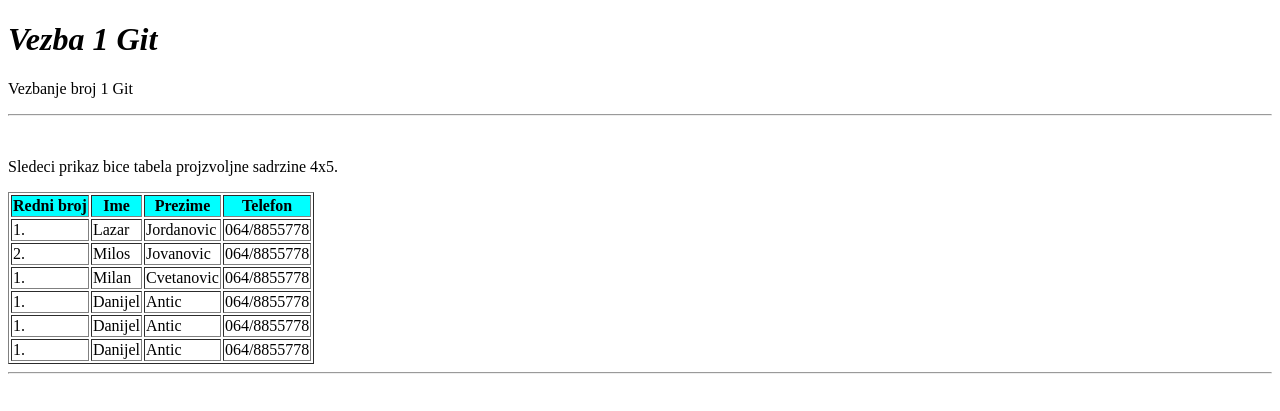
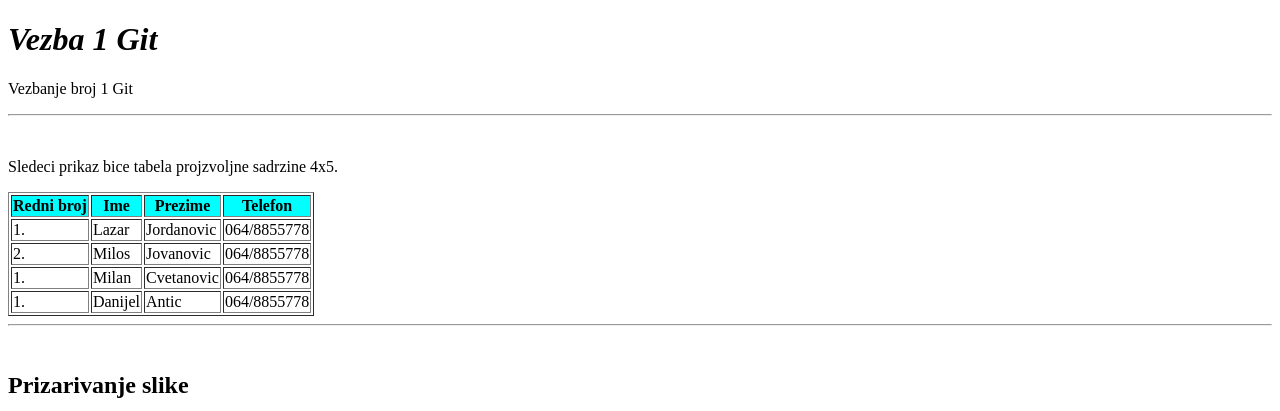
Before and after one commit to LazarJordanovic/git_vezba1, a plain HTML site: page index.html in a window 1280 px wide. Shown: the top 411 px of the page. Drawn offline with Linux system fonts and the light colour scheme.

Commit message:
initial commit

```diff
--- a/index.html
+++ b/index.html
@@ -42,18 +42,8 @@
             <td>Antic</td>
             <td>064/8855778</td>
         </tr>
-        <tr>
-            <td>1.</td>
-            <td>Danijel</td>
-            <td>Antic</td>
-            <td>064/8855778</td>
-        </tr>
-        <tr>
-            <td>1.</td>
-            <td>Danijel</td>
-            <td>Antic</td>
-            <td>064/8855778</td>
-        </tr>
+
+
     </table><hr><br>
     <h2>Prizarivanje slike</h2>
     <img src="slika.jpg" alt="" width="200px" height="400px">
```
